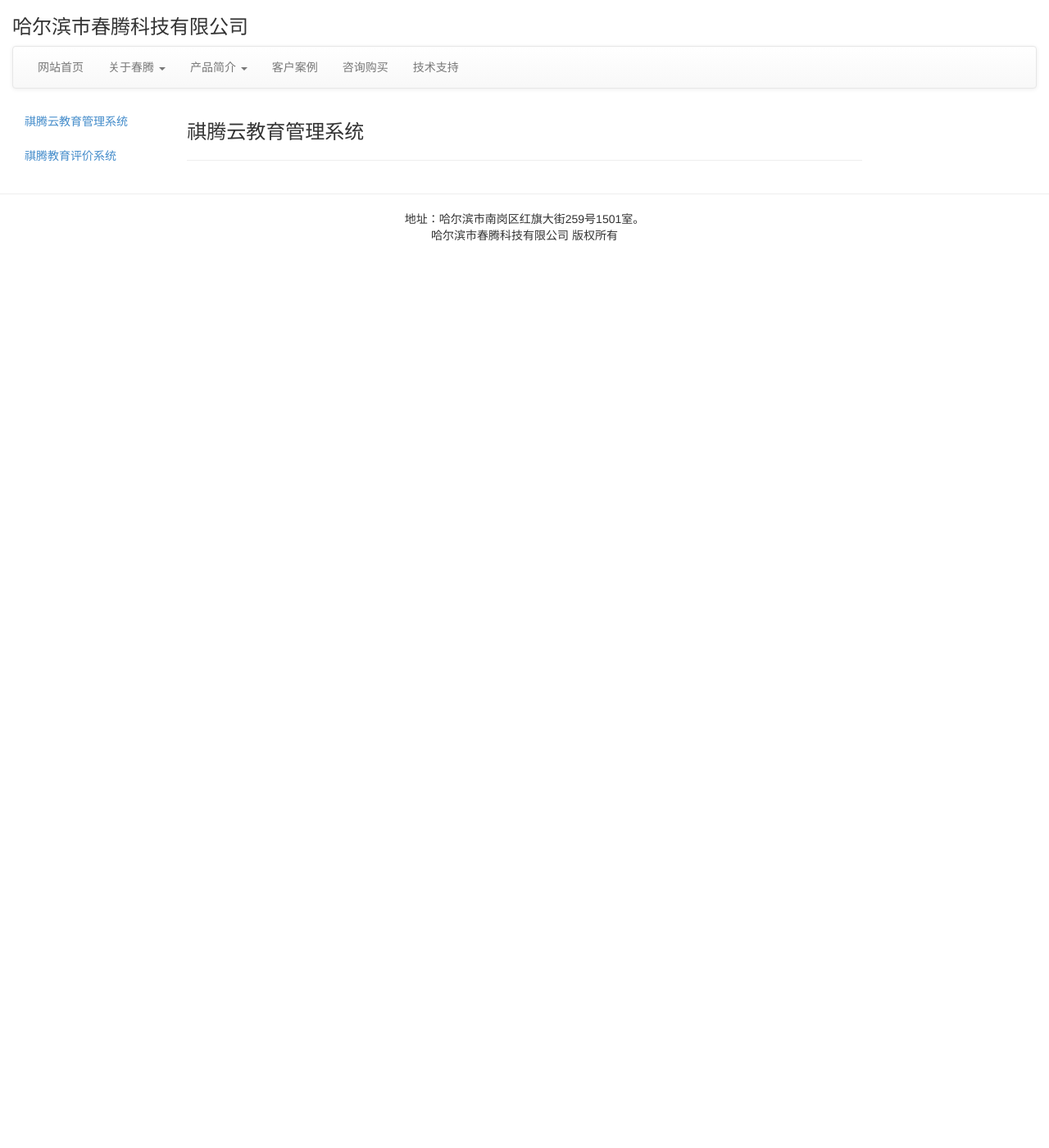
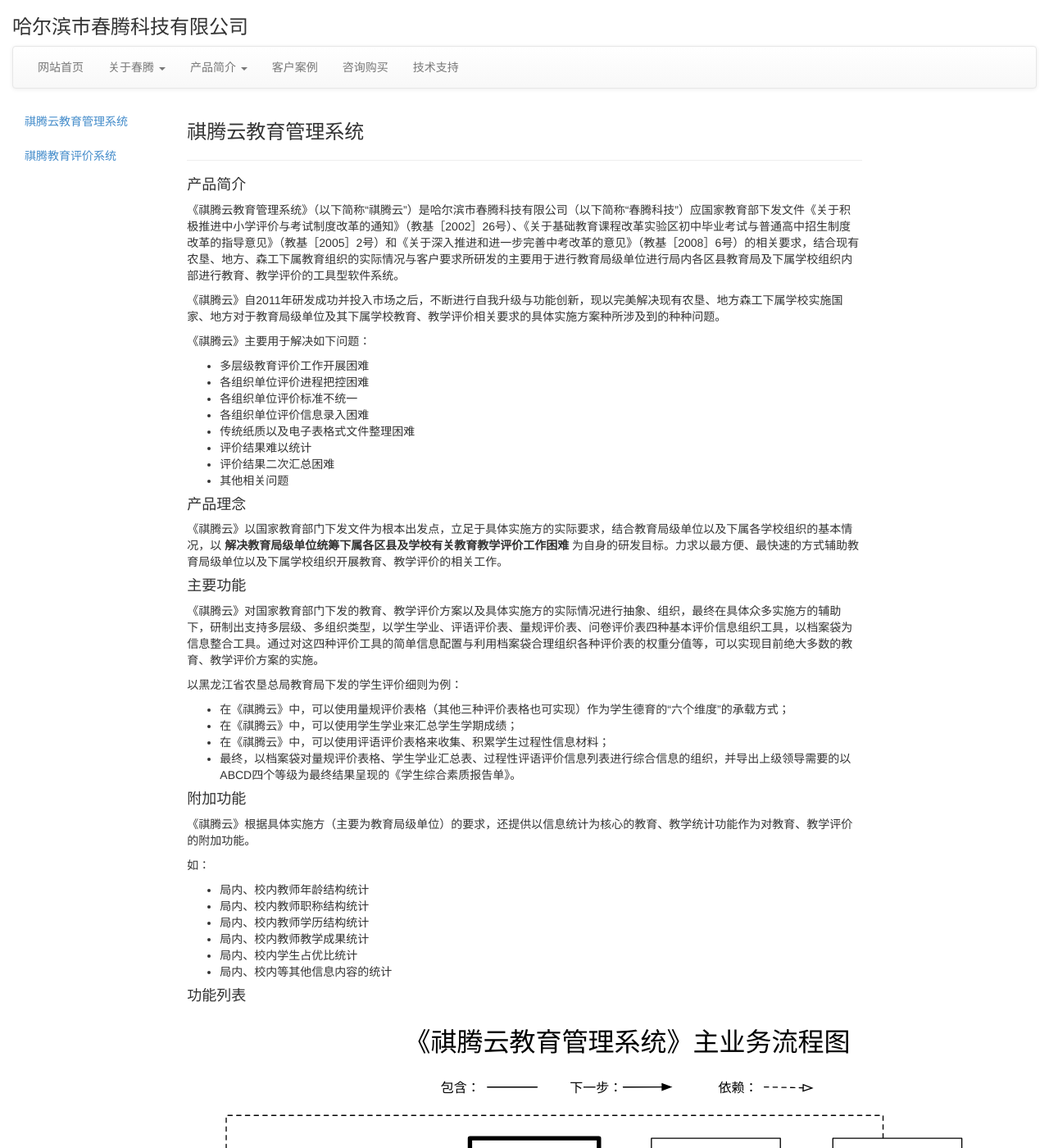
Before and after one commit to Zhou0426/counting_site, a Jekyll site: the page built from product/qtcloud.html, in a window 1280 px wide and 1400 px high. Shown: the whole window at 82% size. Built offline with Jekyll 4.4.1, drawn with Linux system fonts in a browser that asks for light colours; Markdown is read by kramdown in place of the engine named in the settings.

Commit message:
添加内容

```diff
--- a/about/intro.html
+++ b/about/intro.html
@@ -7,7 +7,7 @@
 
 	<hr/>
 </div>
-
+<div>
 	<div>
 		<h4>公司概况</h4>
 
@@ -61,3 +61,4 @@
 			<li>2013年10月——祺腾云教育评价系统 v2.0</li>
 		</ul>
 	</div>
+</div>
--- a/product/qt.html
+++ b/product/qt.html
@@ -6,6 +6,8 @@
 	<h3>祺腾教育评价系统</h3>
 	<hr/>
 </div>
+<div>
+
 <div>
 	<h4>产品简介</h4>
 
@@ -50,3 +52,4 @@
 		<img src="/image/qt.svg" alt="image" />
 	</p>
 </div>
+</div>
--- a/product/qtcloud.html
+++ b/product/qtcloud.html
@@ -8,4 +8,85 @@
 </div>
 <div>
 
+<div>
+	<h4>产品简介</h4>
+
+	<p>
+		《祺腾云教育管理系统》（以下简称“祺腾云”）是哈尔滨市春腾科技有限公司（以下简称“春腾科技”）应国家教育部下发文件《关于积极推进中小学评价与考试制度改革的通知》（教基［2002］26号）、《关于基础教育课程改革实验区初中毕业考试与普通高中招生制度改革的指导意见》（教基［2005］2号）和《关于深入推进和进一步完善中考改革的意见》（教基［2008］6号）的相关要求，结合现有农垦、地方、森工下属教育组织的实际情况与客户要求所研发的主要用于进行教育局级单位进行局内各区县教育局及下属学校组织内部进行教育、教学评价的工具型软件系统。
+	</p>
+
+	<p>
+		《祺腾云》自2011年研发成功并投入市场之后，不断进行自我升级与功能创新，现以完美解决现有农垦、地方森工下属学校实施国家、地方对于教育局级单位及其下属学校教育、教学评价相关要求的具体实施方案种所涉及到的种种问题。
+	</p>
+
+	<p>《祺腾云》主要用于解决如下问题：</p>
+
+	<ul>
+		<li>多层级教育评价工作开展困难</li>
+		<li>各组织单位评价进程把控困难</li>
+		<li>各组织单位评价标准不统一</li>
+		<li>各组织单位评价信息录入困难</li>
+		<li>传统纸质以及电子表格式文件整理困难</li>
+		<li>评价结果难以统计</li>
+		<li>评价结果二次汇总困难</li>
+		<li>其他相关问题</li>
+	</ul>
 </div>
+<div>
+	<h4>产品理念</h4>
+
+	<p>
+		《祺腾云》以国家教育部门下发文件为根本出发点，立足于具体实施方的实际要求，结合教育局级单位以及下属各学校组织的基本情况，以 <strong>解决教育局级单位统筹下属各区县及学校有关教育教学评价工作困难</strong>
+		为自身的研发目标。力求以最方便、最快速的方式辅助教育局级单位以及下属学校组织开展教育、教学评价的相关工作。
+	</p>
+</div>
+
+<div>
+	<h4>主要功能</h4>
+
+	<p>
+		《祺腾云》对国家教育部门下发的教育、教学评价方案以及具体实施方的实际情况进行抽象、组织，最终在具体众多实施方的辅助下，研制出支持多层级、多组织类型，以学生学业、评语评价表、量规评价表、问卷评价表四种基本评价信息组织工具，以档案袋为信息整合工具。通过对这四种评价工具的简单信息配置与利用档案袋合理组织各种评价表的权重分值等，可以实现目前绝大多数的教育、教学评价方案的实施。
+	</p>
+
+	<p>以黑龙江省农垦总局教育局下发的学生评价细则为例：</p>
+
+	<ul>
+		<li>在《祺腾云》中，可以使用量规评价表格（其他三种评价表格也可实现）作为学生德育的“六个维度”的承载方式；</li>
+		<li>在《祺腾云》中，可以使用学生学业来汇总学生学期成绩；</li>
+		<li>在《祺腾云》中，可以使用评语评价表格来收集、积累学生过程性信息材料；</li>
+		<li>
+			最终，以档案袋对量规评价表格、学生学业汇总表、过程性评语评价信息列表进行综合信息的组织，并导出上级领导需要的以ABCD四个等级为最终结果呈现的《学生综合素质报告单》。
+		</li>
+	</ul>
+</div>
+
+<div>
+	<h4>附加功能</h4>
+
+	<p>
+		《祺腾云》根据具体实施方（主要为教育局级单位）的要求，还提供以信息统计为核心的教育、教学统计功能作为对教育、教学评价的附加功能。
+	</p>
+
+	<p>如：</p>
+
+	<ul>
+		<li>局内、校内教师年龄结构统计</li>
+		<li>局内、校内教师职称结构统计</li>
+		<li>局内、校内教师学历结构统计</li>
+		<li>局内、校内教师教学成果统计</li>
+		<li>局内、校内学生占优比统计</li>
+		<li>局内、校内等其他信息内容的统计</li>
+	</ul>
+</div>
+
+<div>
+	<h4>功能列表</h4>
+
+	<p>
+		<img src="/image/qtcloud_1.svg" alt="image" />
+		<img src="/image/qtcloud_2.svg" alt="image" />
+		<img src="/image/qtcloud_3.svg" alt="image" />
+		<img src="/image/qtcloud_4.svg" alt="image" />
+	</p>
+</div>
+</div>
```
Also changed, not shown: about/business.html (+6 -2 lines), image/qtcloud_1.svg (added), image/qtcloud_2.svg (added), image/qtcloud_3.svg (added), image/qtcloud_4.svg (added), 8 other files. Lines whose indentation alone changed are shown as unchanged.
